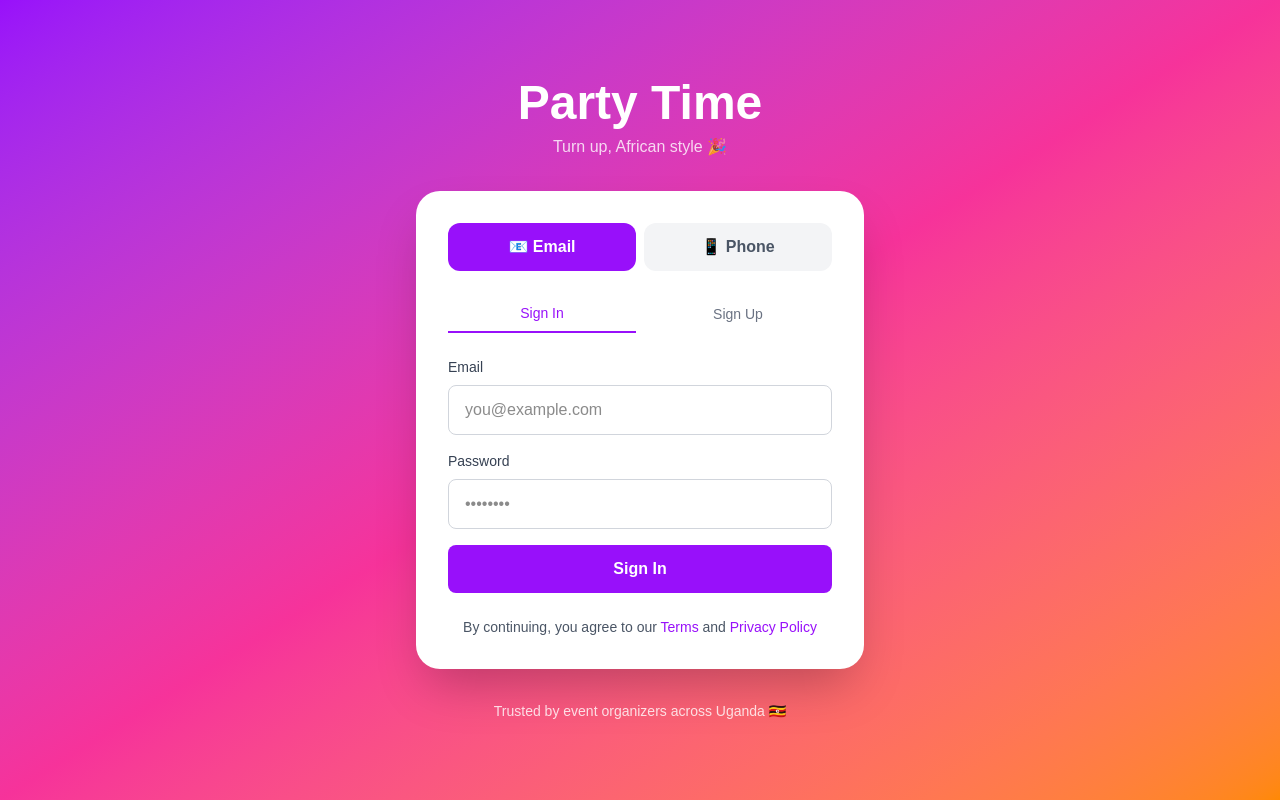
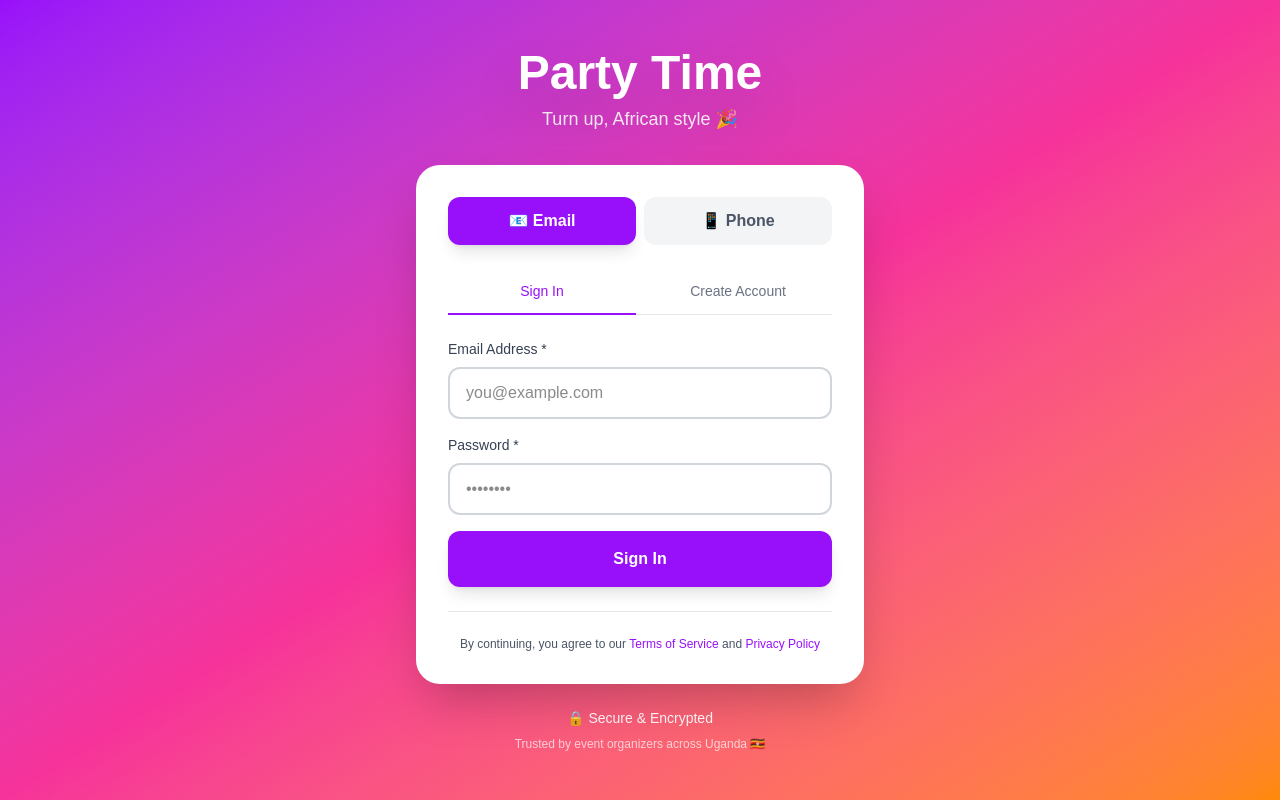
Before and after one commit to mcivan250/partytime-africa, a Next.js app: page /auth in a window 1280 px wide. Built offline with nearby package versions, Linux system fonts and the light colour scheme; no server answers.

Commit message:
AUTH: Enhanced login/signup with password strength, better UX, security features

```diff
--- a/app/auth/page.tsx
+++ b/app/auth/page.tsx
@@ -7,10 +7,11 @@ import { signUpWithEmail, signInWithEmail, signInWithPhone, verifyOTP, createWal
 
 export default function AuthPage() {
   const router = useRouter();
-  const [mode, setMode] = useState<'signin' | 'signup' | 'phone'>('signin');
+  const [mode, setMode] = useState<'signin' | 'signup'>('signin');
   const [method, setMethod] = useState<'email' | 'phone'>('email');
   const [loading, setLoading] = useState(false);
   const [error, setError] = useState<string | null>(null);
+  const [success, setSuccess] = useState<string | null>(null);
   const [otpSent, setOtpSent] = useState(false);
 
   const [formData, setFormData] = useState({
@@ -18,18 +19,49 @@ export default function AuthPage() {
     email: '',
     phone: '',
     password: '',
+    confirmPassword: '',
     otp: '',
   });
+
+  // Password strength checker
+  const getPasswordStrength = (password: string) => {
+    let strength = 0;
+    if (password.length >= 8) strength++;
+    if (/[A-Z]/.test(password)) strength++;
+    if (/[a-z]/.test(password)) strength++;
+    if (/[0-9]/.test(password)) strength++;
+    if (/[^A-Za-z0-9]/.test(password)) strength++;
+    return strength;
+  };
+
+  const passwordStrength = getPasswordStrength(formData.password);
+  const passwordStrengthLabel = ['Very Weak', 'Weak', 'Fair', 'Good', 'Strong'][passwordStrength];
+  const passwordStrengthColor = ['red', 'orange', 'yellow', 'blue', 'green'][passwordStrength];
 
   const handleEmailSignUp = async (e: React.FormEvent) => {
     e.preventDefault();
     setLoading(true);
     setError(null);
+    setSuccess(null);
+
+    // Validation
+    if (formData.password !== formData.confirmPassword) {
+      setError('Passwords do not match');
+      setLoading(false);
+      return;
+    }
+
+    if (passwordStrength < 3) {
+      setError('Password is too weak. Please use a stronger password.');
+      setLoading(false);
+      return;
+    }
 
     try {
       const user = await signUpWithEmail(formData.email, formData.password, formData.name);
       await createWallet(user.id);
-      router.push('/');
+      setSuccess('Account created! Please check your email to verify your account.');
+      setTimeout(() => router.push('/'), 2000);
     } catch (err: any) {
       setError(err.message || 'Failed to sign up');
     } finally {
@@ -46,7 +78,7 @@ export default function AuthPage() {
       await signInWithEmail(formData.email, formData.password);
       router.push('/');
     } catch (err: any) {
-      setError(err.message || 'Failed to sign in');
+      setError(err.message || 'Invalid email or password');
     } finally {
       setLoading(false);
     }
@@ -56,11 +88,13 @@ export default function AuthPage() {
     e.preventDefault();
     setLoading(true);
     setError(null);
+    setSuccess(null);
 
     try {
       if (!otpSent) {
         await signInWithPhone(formData.phone);
         setOtpSent(true);
+        setSuccess('Code sent! Check your phone for the verification code.');
       } else {
         const user = await verifyOTP(formData.phone, formData.otp);
         if (user) {
@@ -81,8 +115,8 @@ export default function AuthPage() {
         {/* Logo/Brand */}
         <div className="text-center mb-8">
           <Link href="/" className="inline-block">
-            <h1 className="text-5xl font-bold text-white mb-2">Party Time</h1>
-            <p className="text-white/80">Turn up, African style 🎉</p>
+            <h1 className="text-5xl font-bold text-white mb-2 drop-shadow-2xl">Party Time</h1>
+            <p className="text-white/90 text-lg">Turn up, African style 🎉</p>
           </Link>
         </div>
 
@@ -94,11 +128,13 @@ export default function AuthPage() {
               onClick={() => {
                 setMethod('email');
                 setOtpSent(false);
+                setError(null);
+                setSuccess(null);
               }}
               className={`flex-1 py-3 rounded-xl font-semibold transition ${
                 method === 'email'
-                  ? 'bg-purple-600 text-white'
-                  : 'bg-gray-100 text-gray-600'
+                  ? 'bg-purple-600 text-white shadow-lg'
+                  : 'bg-gray-100 text-gray-600 hover:bg-gray-200'
               }`}
             >
               📧 Email
@@ -106,13 +142,14 @@ export default function AuthPage() {
             <button
               onClick={() => {
                 setMethod('phone');
-                setMode('phone');
                 setOtpSent(false);
+                setError(null);
+                setSuccess(null);
               }}
               className={`flex-1 py-3 rounded-xl font-semibold transition ${
                 method === 'phone'
-                  ? 'bg-purple-600 text-white'
-                  : 'bg-gray-100 text-gray-600'
+                  ? 'bg-purple-600 text-white shadow-lg'
+                  : 'bg-gray-100 text-gray-600 hover:bg-gray-200'
               }`}
             >
               📱 Phone
@@ -120,8 +157,16 @@ export default function AuthPage() {
           </div>
 
           {error && (
-            <div className="bg-red-50 border border-red-200 text-red-700 px-4 py-3 rounded-lg mb-4 text-sm">
-              {error}
+            <div className="bg-red-50 border-l-4 border-red-500 text-red-700 px-4 py-3 rounded mb-4">
+              <p className="font-semibold">Error</p>
+              <p className="text-sm">{error}</p>
+            </div>
+          )}
+
+          {success && (
+            <div className="bg-green-50 border-l-4 border-green-500 text-green-700 px-4 py-3 rounded mb-4">
+              <p className="font-semibold">Success!</p>
+              <p className="text-sm">{success}</p>
             </div>
           )}
 
@@ -129,36 +174,42 @@ export default function AuthPage() {
           {method === 'email' && (
             <>
               {/* Mode Tabs */}
-              {mode !== 'phone' && (
-                <div className="flex space-x-2 mb-6">
+              <div className="flex space-x-2 mb-6 border-b border-gray-200">
                 <button
-                    onClick={() => setMode('signin')}
-                    className={`flex-1 py-2 text-sm font-medium ${
+                  onClick={() => {
+                    setMode('signin');
+                    setError(null);
+                    setSuccess(null);
+                  }}
+                  className={`flex-1 py-3 text-sm font-medium transition ${
                     mode === 'signin'
-                        ? 'text-purple-600 border-b-2 border-purple-600'
-                        : 'text-gray-500'
+                      ? 'text-purple-600 border-b-2 border-purple-600 -mb-px'
+                      : 'text-gray-500 hover:text-gray-700'
                   }`}
                 >
                   Sign In
                 </button>
                 <button
-                    onClick={() => setMode('signup')}
-                    className={`flex-1 py-2 text-sm font-medium ${
+                  onClick={() => {
+                    setMode('signup');
+                    setError(null);
+                    setSuccess(null);
+                  }}
+                  className={`flex-1 py-3 text-sm font-medium transition ${
                     mode === 'signup'
-                        ? 'text-purple-600 border-b-2 border-purple-600'
-                        : 'text-gray-500'
+                      ? 'text-purple-600 border-b-2 border-purple-600 -mb-px'
+                      : 'text-gray-500 hover:text-gray-700'
                   }`}
                 >
-                    Sign Up
+                  Create Account
                 </button>
               </div>
-              )}
 
               <form onSubmit={mode === 'signin' ? handleEmailSignIn : handleEmailSignUp} className="space-y-4">
                 {mode === 'signup' && (
                   <div>
                     <label className="block text-sm font-medium text-gray-700 mb-2">
-                      Full Name
+                      Full Name *
                     </label>
                     <input
                       type="text"
@@ -166,14 +217,14 @@ export default function AuthPage() {
                       onChange={(e) => setFormData({ ...formData, name: e.target.value })}
                       placeholder="Chris Mugabo"
                       required
-                      className="w-full px-4 py-3 border border-gray-300 rounded-lg focus:ring-2 focus:ring-purple-600 focus:border-transparent"
+                      className="w-full px-4 py-3 border-2 border-gray-300 rounded-xl focus:ring-2 focus:ring-purple-600 focus:border-purple-600 transition"
                     />
                   </div>
                 )}
 
                 <div>
                   <label className="block text-sm font-medium text-gray-700 mb-2">
-                    Email
+                    Email Address *
                   </label>
                   <input
                     type="email"
@@ -181,13 +232,13 @@ export default function AuthPage() {
                     onChange={(e) => setFormData({ ...formData, email: e.target.value })}
                     placeholder="you@example.com"
                     required
-                    className="w-full px-4 py-3 border border-gray-300 rounded-lg focus:ring-2 focus:ring-purple-600 focus:border-transparent"
+                    className="w-full px-4 py-3 border-2 border-gray-300 rounded-xl focus:ring-2 focus:ring-purple-600 focus:border-purple-600 transition"
                   />
                 </div>
 
                 <div>
                   <label className="block text-sm font-medium text-gray-700 mb-2">
-                    Password
+                    Password *
                   </label>
                   <input
                     type="password"
@@ -195,17 +246,65 @@ export default function AuthPage() {
                     onChange={(e) => setFormData({ ...formData, password: e.target.value })}
                     placeholder="••••••••"
                     required
-                    minLength={6}
-                    className="w-full px-4 py-3 border border-gray-300 rounded-lg focus:ring-2 focus:ring-purple-600 focus:border-transparent"
+                    minLength={8}
+                    className="w-full px-4 py-3 border-2 border-gray-300 rounded-xl focus:ring-2 focus:ring-purple-600 focus:border-purple-600 transition"
+                  />
+                  {mode === 'signup' && formData.password && (
+                    <div className="mt-2">
+                      <div className="flex items-center justify-between text-xs mb-1">
+                        <span className="text-gray-600">Password strength:</span>
+                        <span className={`font-semibold text-${passwordStrengthColor}-600`}>
+                          {passwordStrengthLabel}
+                        </span>
+                      </div>
+                      <div className="h-2 bg-gray-200 rounded-full overflow-hidden">
+                        <div
+                          className={`h-full bg-${passwordStrengthColor}-500 transition-all`}
+                          style={{ width: `${(passwordStrength / 5) * 100}%` }}
                         />
                       </div>
+                      <p className="text-xs text-gray-500 mt-1">
+                        Use 8+ characters with uppercase, lowercase, numbers & symbols
+                      </p>
+                    </div>
+                  )}
+                </div>
+
+                {mode === 'signup' && (
+                  <div>
+                    <label className="block text-sm font-medium text-gray-700 mb-2">
+                      Confirm Password *
+                    </label>
+                    <input
+                      type="password"
+                      value={formData.confirmPassword}
+                      onChange={(e) => setFormData({ ...formData, confirmPassword: e.target.value })}
+                      placeholder="••••••••"
+                      required
+                      minLength={8}
+                      className="w-full px-4 py-3 border-2 border-gray-300 rounded-xl focus:ring-2 focus:ring-purple-600 focus:border-purple-600 transition"
+                    />
+                  </div>
+                )}
 
                 <button
                   type="submit"
                   disabled={loading}
-                  className="w-full bg-purple-600 text-white py-3 rounded-lg font-semibold hover:bg-purple-700 disabled:bg-gray-300 transition"
+                  className="w-full bg-purple-600 text-white py-4 rounded-xl font-semibold hover:bg-purple-700 disabled:bg-gray-300 disabled:cursor-not-allowed transition shadow-lg hover:shadow-xl"
                 >
-                  {loading ? 'Loading...' : mode === 'signin' ? 'Sign In' : 'Create Account'}
+                  {loading ? (
+                    <span className="flex items-center justify-center">
+                      <svg className="animate-spin h-5 w-5 mr-3" viewBox="0 0 24 24">
+                        <circle className="opacity-25" cx="12" cy="12" r="10" stroke="currentColor" strokeWidth="4" fill="none" />
+                        <path className="opacity-75" fill="currentColor" d="M4 12a8 8 0 018-8V0C5.373 0 0 5.373 0 12h4zm2 5.291A7.962 7.962 0 014 12H0c0 3.042 1.135 5.824 3 7.938l3-2.647z" />
+                      </svg>
+                      Processing...
+                    </span>
+                  ) : mode === 'signin' ? (
+                    'Sign In'
+                  ) : (
+                    'Create Account'
+                  )}
                 </button>
               </form>
             </>
@@ -216,7 +315,7 @@ export default function AuthPage() {
             <form onSubmit={handlePhoneSignIn} className="space-y-4">
               <div>
                 <label className="block text-sm font-medium text-gray-700 mb-2">
-                  Phone Number
+                  Phone Number *
                 </label>
                 <input
                   type="tel"
@@ -225,26 +324,30 @@ export default function AuthPage() {
                   placeholder="+256 700 000 000"
                   required
                   disabled={otpSent}
-                  className="w-full px-4 py-3 border border-gray-300 rounded-lg focus:ring-2 focus:ring-purple-600 focus:border-transparent disabled:bg-gray-100"
+                  className="w-full px-4 py-3 border-2 border-gray-300 rounded-xl focus:ring-2 focus:ring-purple-600 focus:border-purple-600 transition disabled:bg-gray-100"
                 />
+                <p className="text-xs text-gray-500 mt-1">
+                  We'll send you a verification code via SMS
+                </p>
               </div>
 
               {otpSent && (
                 <div>
                   <label className="block text-sm font-medium text-gray-700 mb-2">
-                    Enter OTP Code
+                    Verification Code *
                   </label>
                   <input
                     type="text"
                     value={formData.otp}
-                    onChange={(e) => setFormData({ ...formData, otp: e.target.value })}
+                    onChange={(e) => setFormData({ ...formData, otp: e.target.value.replace(/\D/g, '') })}
                     placeholder="123456"
                     required
                     maxLength={6}
-                    className="w-full px-4 py-3 border border-gray-300 rounded-lg focus:ring-2 focus:ring-purple-600 focus:border-transparent text-center text-2xl font-mono"
+                    autoFocus
+                    className="w-full px-4 py-3 border-2 border-gray-300 rounded-xl focus:ring-2 focus:ring-purple-600 focus:border-purple-600 text-center text-2xl font-mono tracking-widest transition"
                   />
-                  <p className="text-sm text-gray-600 mt-2">
-                    We sent a code to {formData.phone}
+                  <p className="text-sm text-gray-600 mt-2 text-center">
+                    Code sent to <span className="font-semibold">{formData.phone}</span>
                   </p>
                 </div>
               )}
@@ -252,15 +355,30 @@ export default function AuthPage() {
               <button
                 type="submit"
                 disabled={loading}
-                className="w-full bg-purple-600 text-white py-3 rounded-lg font-semibold hover:bg-purple-700 disabled:bg-gray-300 transition"
+                className="w-full bg-purple-600 text-white py-4 rounded-xl font-semibold hover:bg-purple-700 disabled:bg-gray-300 disabled:cursor-not-allowed transition shadow-lg hover:shadow-xl"
               >
-                {loading ? 'Loading...' : otpSent ? 'Verify Code' : 'Send Code'}
+                {loading ? (
+                  <span className="flex items-center justify-center">
+                    <svg className="animate-spin h-5 w-5 mr-3" viewBox="0 0 24 24">
+                      <circle className="opacity-25" cx="12" cy="12" r="10" stroke="currentColor" strokeWidth="4" fill="none" />
+                      <path className="opacity-75" fill="currentColor" d="M4 12a8 8 0 018-8V0C5.373 0 0 5.373 0 12h4zm2 5.291A7.962 7.962 0 014 12H0c0 3.042 1.135 5.824 3 7.938l3-2.647z" />
+                    </svg>
+                    Processing...
+                  </span>
+                ) : otpSent ? (
+                  'Verify & Sign In'
+                ) : (
+                  'Send Verification Code'
+                )}
               </button>
 
               {otpSent && (
                 <button
                   type="button"
-                  onClick={() => setOtpSent(false)}
+                  onClick={() => {
+                    setOtpSent(false);
+                    setFormData({ ...formData, otp: '' });
+                  }}
                   className="w-full text-purple-600 text-sm font-medium hover:underline"
                 >
                   ← Change Phone Number
@@ -270,21 +388,28 @@ export default function AuthPage() {
           )}
 
           {/* Footer */}
-          <div className="mt-6 text-center text-sm text-gray-600">
+          <div className="mt-6 pt-6 border-t border-gray-200 text-center text-xs text-gray-600">
+            <p>
               By continuing, you agree to our{' '}
-            <Link href="/terms" className="text-purple-600 hover:underline">
-              Terms
+              <Link href="/terms" className="text-purple-600 hover:underline font-medium">
+                Terms of Service
               </Link>{' '}
               and{' '}
-            <Link href="/privacy" className="text-purple-600 hover:underline">
+              <Link href="/privacy" className="text-purple-600 hover:underline font-medium">
                 Privacy Policy
               </Link>
+            </p>
           </div>
         </div>
 
         {/* Social Proof */}
-        <div className="mt-8 text-center text-white/80 text-sm">
-          <p>Trusted by event organizers across Uganda 🇺🇬</p>
+        <div className="mt-6 text-center">
+          <p className="text-white/90 text-sm font-medium mb-2">
+            🔒 Secure & Encrypted
+          </p>
+          <p className="text-white/70 text-xs">
+            Trusted by event organizers across Uganda 🇺🇬
+          </p>
         </div>
       </div>
     </div>
```
Also changed, not shown: apply-security-schema.js (added, +106 -0 lines), 1 other file (tests, documents, lock files or other folders). Lines whose indentation alone changed are shown as unchanged.
